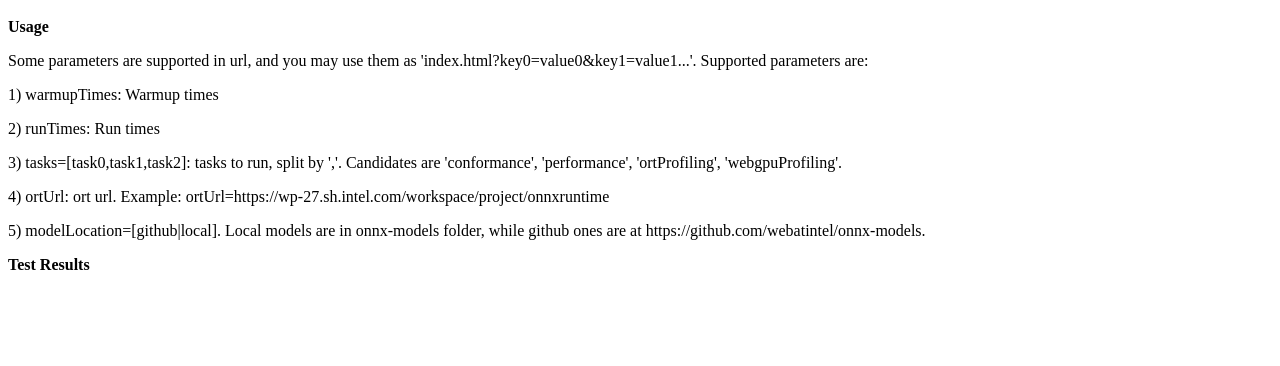
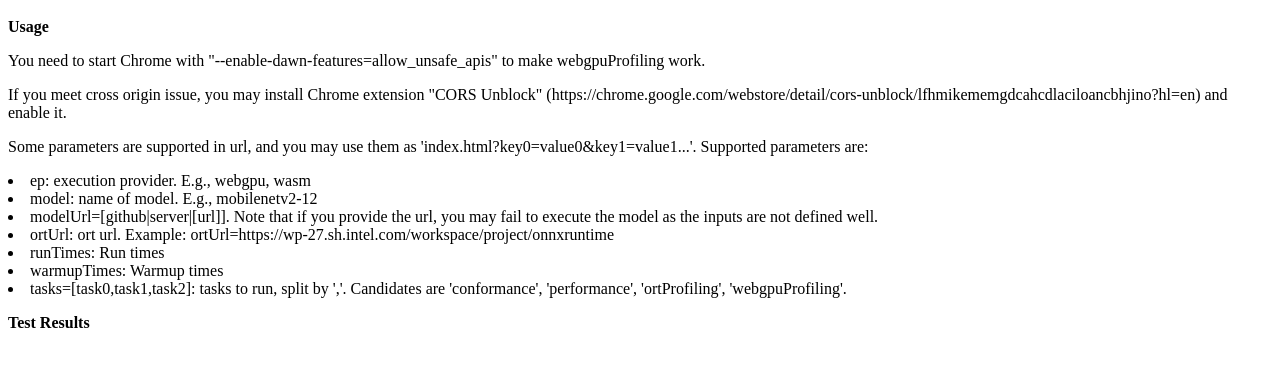
Before and after one commit to Honry/ort-toolkit, a plain HTML site: page index.html in a window 1280 px wide. Shown: the part 48-414 px from the top of the page. Drawn offline with Linux system fonts and the light colour scheme; a script that the page names is missing.

Commit message:
Add more description to usage

```diff
--- a/index.html
+++ b/index.html
@@ -3,22 +3,22 @@
   <h2 align='center' id='status'></h2>
   <text>
     <b>Usage</b>
-    <p>
-      Some parameters are supported in url, and you may use them as 'index.html?key0=value0&key1=value1...'. Supported
-      parameters are:
-    <p>
-      1) warmupTimes: Warmup times
-    <p>
-      2) runTimes: Run times
-    <p>
-      3) tasks=[task0,task1,task2]: tasks to run, split by ','. Candidates are 'conformance', 'performance',
-      'ortProfiling', 'webgpuProfiling'.
-    <p>
-      4) ortUrl: ort url. Example: ortUrl=https://wp-27.sh.intel.com/workspace/project/onnxruntime
-    <p>
-      5) modelLocation=[github|local]. Local models are in onnx-models folder, while github ones are at https://github.com/webatintel/onnx-models.
-      <p>
-      <b>Test Results</b>
+    <p>You need to start Chrome with "--enable-dawn-features=allow_unsafe_apis" to make webgpuProfiling work.</p>
+    <p>If you meet cross origin issue, you may install Chrome extension "CORS Unblock"
+      (https://chrome.google.com/webstore/detail/cors-unblock/lfhmikememgdcahcdlaciloancbhjino?hl=en) and enable it.</p>
+    <p>Some parameters are supported in url, and you may use them as 'index.html?key0=value0&key1=value1...'. Supported
+      parameters are:</p>
+    <li>ep: execution provider. E.g., webgpu, wasm</li>
+    <li>model: name of model. E.g., mobilenetv2-12</li>
+    <li>modelUrl=[github|server|[url]]. Note that if you provide the url, you may fail to execute the model as the
+      inputs are not defined well.</li>
+    <li>ortUrl: ort url. Example: ortUrl=https://wp-27.sh.intel.com/workspace/project/onnxruntime
+    <li>runTimes: Run times</li>
+    <li>warmupTimes: Warmup times</li>
+    <li>tasks=[task0,task1,task2]: tasks to run, split by ','. Candidates are 'conformance', 'performance',
+      'ortProfiling', 'webgpuProfiling'.</li>
+    <p></p>
+    <b>Test Results</b>
   </text>
   <link href="sortable.min.css" rel="stylesheet" />
   <script src="sortable.min.js"></script>
@@ -33,12 +33,14 @@
     const ep = getParam('ep') || 'webgpu';
     let device = getParam('device') || 'gpu';
     const model = getParam('model') || 'mobilenetv2-12';
-    const modelLocation = getParam('modelLocation') || 'github';
+    const modelUrl = getParam('modelUrl') || 'github';
     let modelPath;
-    if (modelLocation === 'github') {
+    if (modelUrl === 'github') {
       modelPath = `https://github.com/webatintel/onnx-models/blob/main/${model}.onnx?raw=true`;
+    } else if (modelUrl === 'server') {
+      modelPath = `onnx-models/${model}.onnx`;
     } else {
-      modelPath = `onnx-models/${model}.onnx`;
+      modelPath = modelUrl;
     }
 
     const power = getParam('power') || 'default';
```
